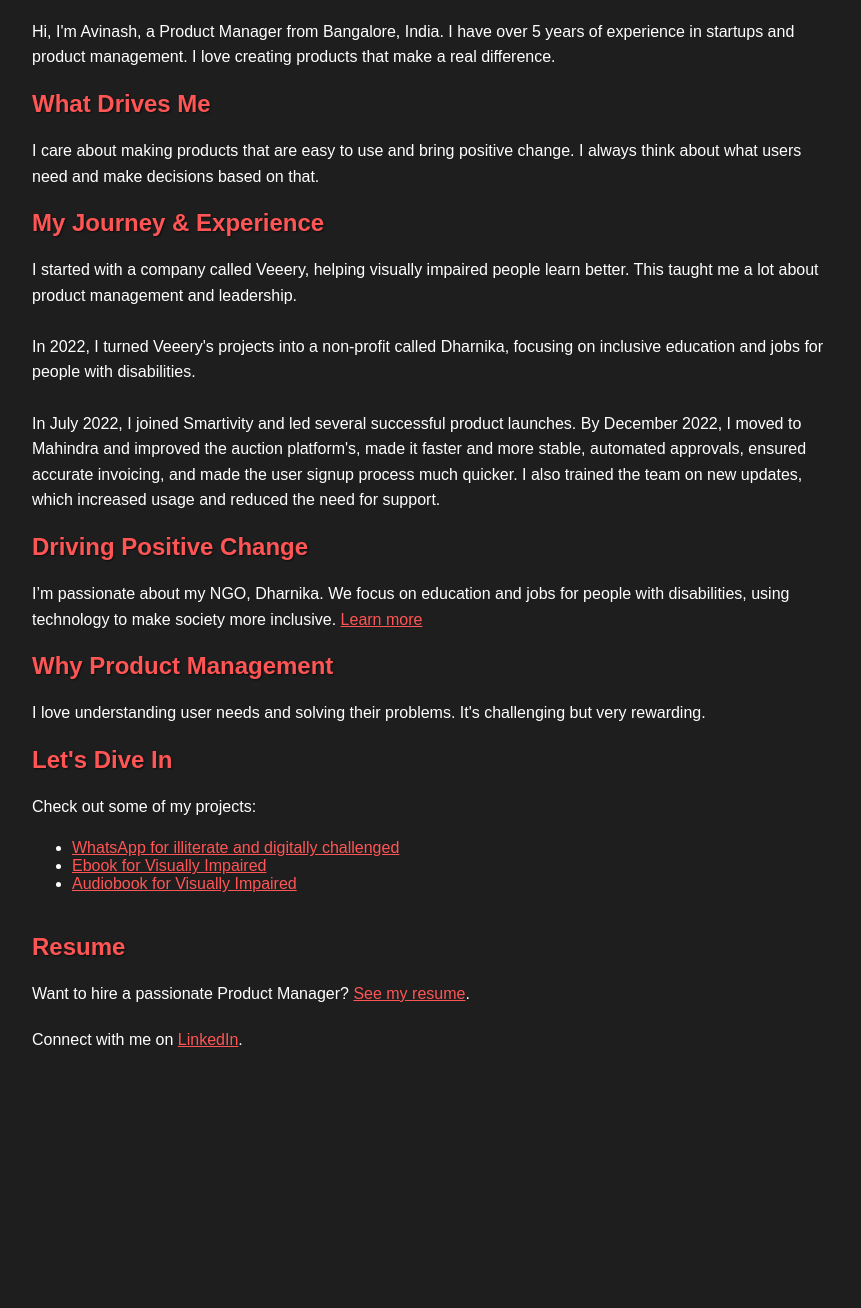
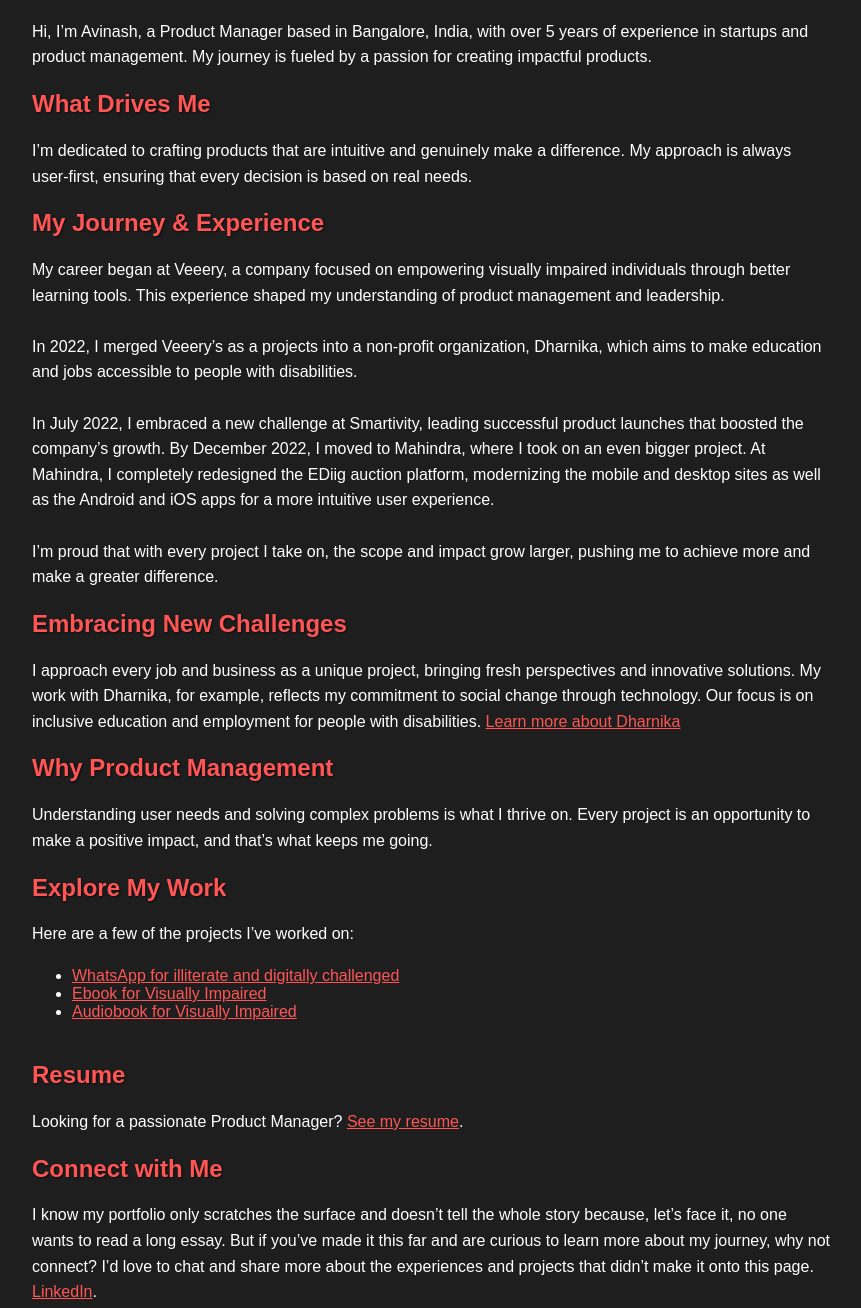
Before and after one commit to avithehacker/PM, a plain HTML site: page index.html in a window 1280 px wide. Shown: the part 81-1389 px from the top of the page, without its empty margins (208-1069 px from the left). Before the commit the page ends 1173 px from the top, so only its background shows below. Drawn offline with Linux system fonts and the light colour scheme.

Commit message:
updated portfolio project based

```diff
--- a/index.html
+++ b/index.html
@@ -90,32 +90,39 @@
 <div class="container">
     <h1>Welcome to Avinash's Portfolio</h1>
 
-    <p>Hi, I'm Avinash, a Product Manager from Bangalore, India. I have over 5 years of experience in startups and product management. I love creating products that make a real difference.</p>
+    <p>
+
+        Hi, I’m Avinash, a Product Manager based in Bangalore, India, with over 5 years of experience in startups and product management. My journey is fueled by a passion for creating impactful products.
+    </p>
 
     <h2>What Drives Me</h2>
-    <p>I care about making products that are easy to use and bring positive change. I always think about what users need and make decisions based on that.
+    <p>
+        I’m dedicated to crafting products that are intuitive and genuinely make a difference. My approach is always user-first, ensuring that every decision is based on real needs.
     </p>
 
     <h2>My Journey & Experience</h2>
     <p>
-        I started with a company called Veeery, helping visually impaired people learn better. This taught me a lot about product management and leadership.
+        My career began at Veeery, a company focused on empowering visually impaired individuals through better learning tools. This experience shaped my understanding of product management and leadership.
 <br><br>
-In 2022, I turned Veeery's projects into a non-profit called Dharnika, focusing on inclusive education and jobs for people with disabilities.
+In 2022, I merged Veeery’s as a projects into a non-profit organization, Dharnika, which aims to make education and jobs accessible to people with disabilities.
 <br><br>
-In July 2022, I joined Smartivity and led several successful product launches. By December 2022, I moved to Mahindra and improved the auction platform's, made it faster and more stable, automated approvals, ensured accurate invoicing, and made the user signup process much quicker. I also trained the team on new updates, which increased usage and reduced the need for support.
+In July 2022, I embraced a new challenge at Smartivity, leading successful product launches that boosted the company’s growth. By December 2022, I moved to Mahindra, where I took on an even bigger project. At Mahindra, I completely redesigned the EDiig auction platform, modernizing the mobile and desktop sites as well as the Android and iOS apps for a more intuitive user experience.
+
+<br><br>
+I’m proud that with every project I take on, the scope and impact grow larger, pushing me to achieve more and make a greater difference.
 
 </p>
 
-    <h2>Driving Positive Change</h2>
+    <h2>Embracing New Challenges</h2>
     <p>
-        I’m passionate about my NGO, Dharnika. We focus on education and jobs for people with disabilities, using technology to make society more inclusive.&nbsp;<a href="https://dharnikafoundation.org/">Learn more</a> </p>
+        I approach every job and business as a unique project, bringing fresh perspectives and innovative solutions. My work with Dharnika, for example, reflects my commitment to social change through technology. Our focus is on inclusive education and employment for people with disabilities.&nbsp;<a href="https://dharnikafoundation.org/">Learn more about Dharnika</a> </p>
 
 
     <h2>Why Product Management</h2>
-    <p>I love understanding user needs and solving their problems. It's challenging but very rewarding.</p>
+    <p>Understanding user needs and solving complex problems is what I thrive on. Every project is an opportunity to make a positive impact, and that’s what keeps me going.</p>
 
-    <h2>Let's Dive In</h2>
-    <p>Check out some of my projects:</p>
+    <h2>Explore My Work</h2>
+    <p>Here are a few of the projects I’ve worked on:</p>
 
     <ul>
         <li><a href="/PM/pdf/prd/Building WhatsApp for illiterate and digitally challenged.pdf">WhatsApp for illiterate and digitally challenged</a></li>
@@ -125,10 +132,11 @@
 
     <div class="resume-section">
         <h2>Resume</h2>
-        <p>Want to hire a passionate Product Manager?  <a href="/PM/pdf/resume/Avinash-Singh-Resume.pdf" target="_blank">See my resume</a>.</p>
+        <p>Looking for a passionate Product Manager? <a href="/PM/pdf/resume/Avinash-Singh-Resume.pdf" target="_blank">See my resume</a>.</p>
 
          <!-- Add your LinkedIn profile link here -->
-         <p>Connect with me on <a href="https://www.linkedin.com/in/avithehacker/" target="_blank">LinkedIn</a>.</p>
+          <h2>Connect with Me        </h2>
+         <p>I know my portfolio only scratches the surface and doesn’t tell the whole story because, let’s face it, no one wants to read a long essay. But if you’ve made it this far and are curious to learn more about my journey, why not connect? I’d love to chat and share more about the experiences and projects that didn’t make it onto this page. <a href="https://www.linkedin.com/in/avithehacker/" target="_blank">LinkedIn</a>.</p>
 
     </div>
 </div>
```
